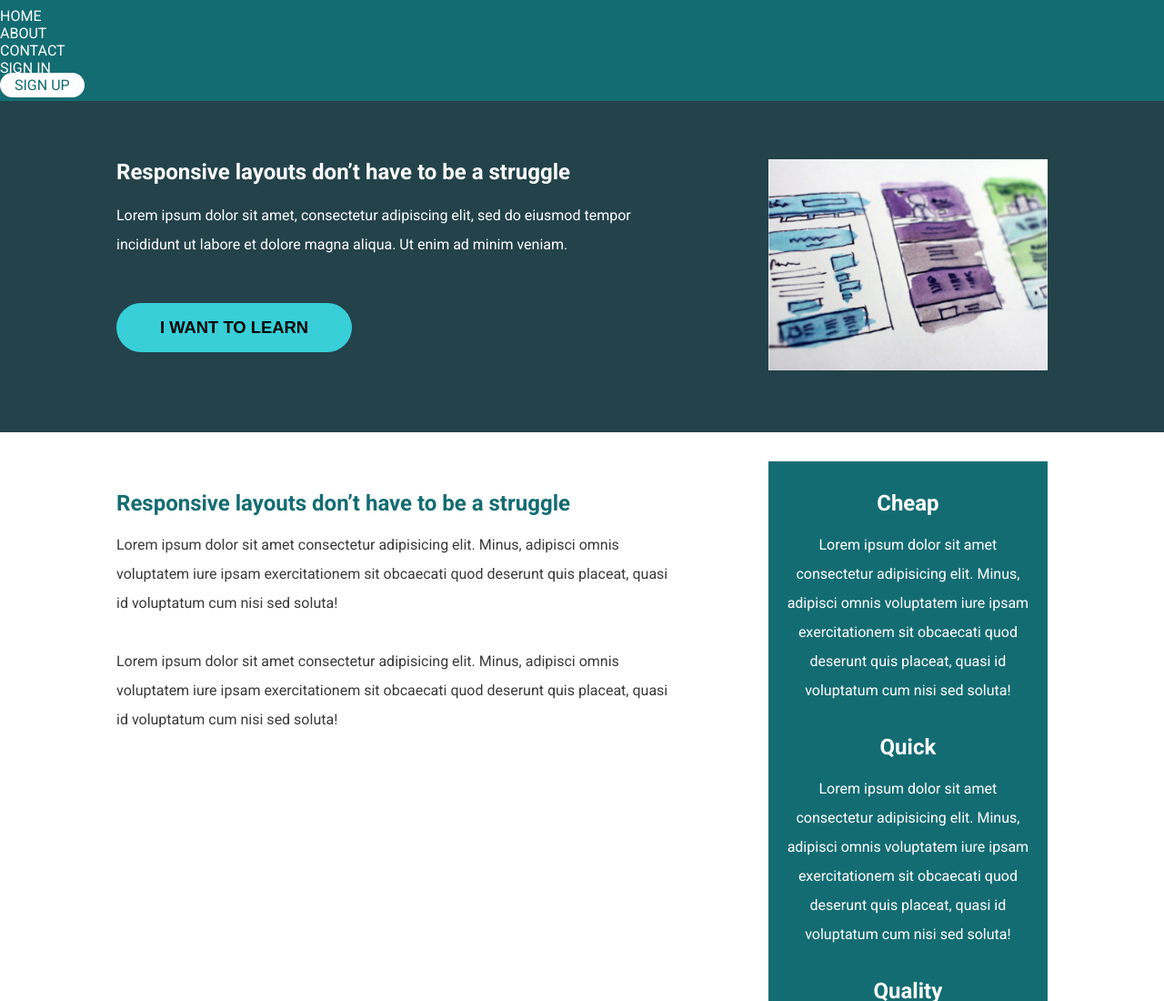
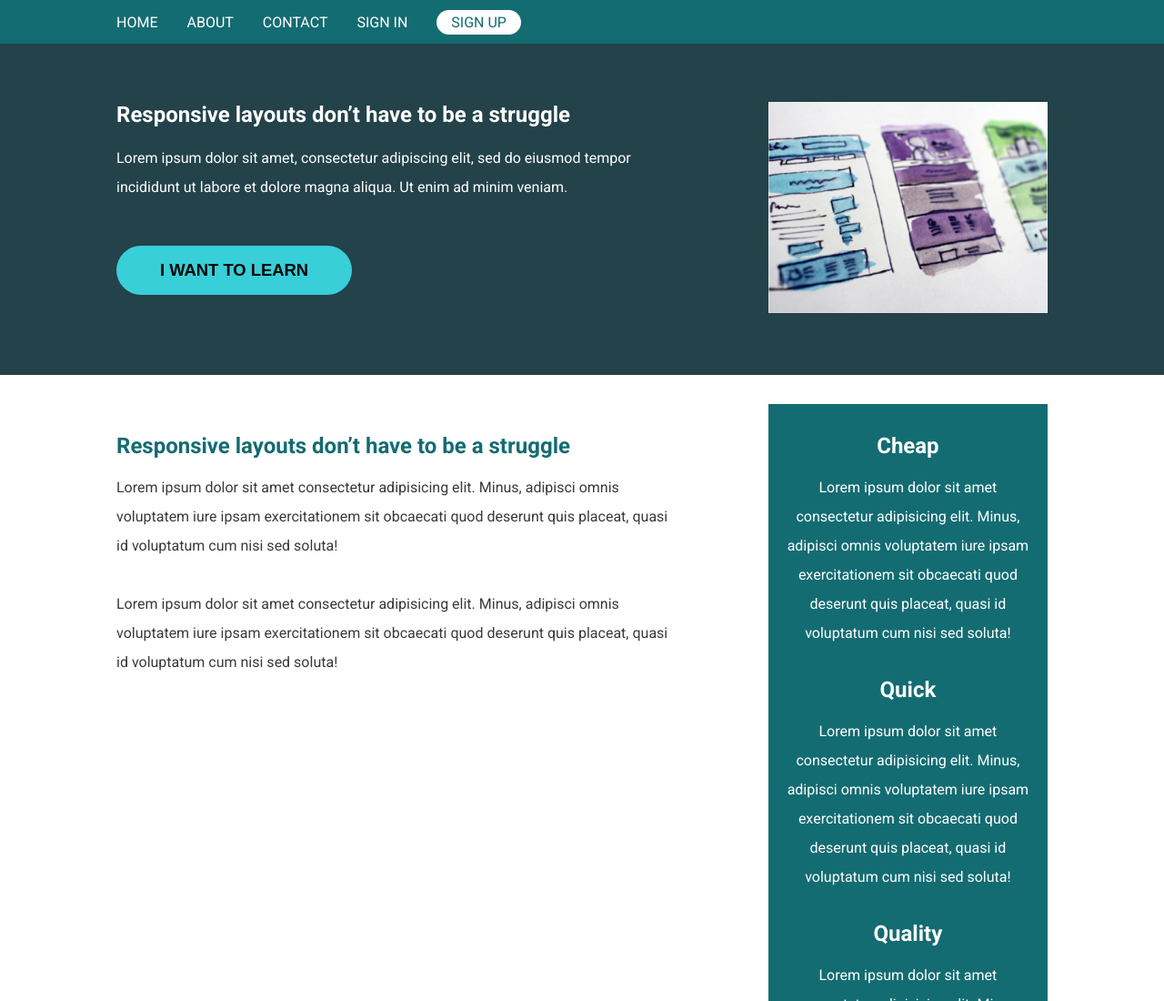
Before and after one commit to RPE8/conquering-responsive-layouts, a plain HTML site: page Day-11/index.html in a window 1280 px wide. Shown: the top 1100 px of the page at 91% size. Drawn offline with Linux system fonts and the light colour scheme.

Commit message:
Add solution for Day 11

```diff
--- a/Day-11/index.html
+++ b/Day-11/index.html
@@ -5,7 +5,7 @@
     <meta http-equiv="X-UA-Compatible" content="IE=edge" />
     <meta name="viewport" content="width=device-width, initial-scale=1.0" />
     <link rel="stylesheet" href="./style.css" />
-    <title>Day 9</title>
+    <title>Day 11</title>
   </head>
   <body>
     <header class="header2">
--- a/Day-11/style.css
+++ b/Day-11/style.css
@@ -39,12 +39,23 @@ body {
 .header2 {
   background: #136c72;
   padding: .5em 0;
+	width: 100%;
+}
+
+.nav {
+	width: 100%;
 }
 
 .nav__list {
   margin: 0;
   padding: 0;
   list-style: none;
+	display: flex;
+	gap: 2rem;
+	margin: 0 auto;
+	width: min(80%, 1400px);
+	align-items: center;;
+	height: 2rem;
 }
 
 .nav__link {
```
